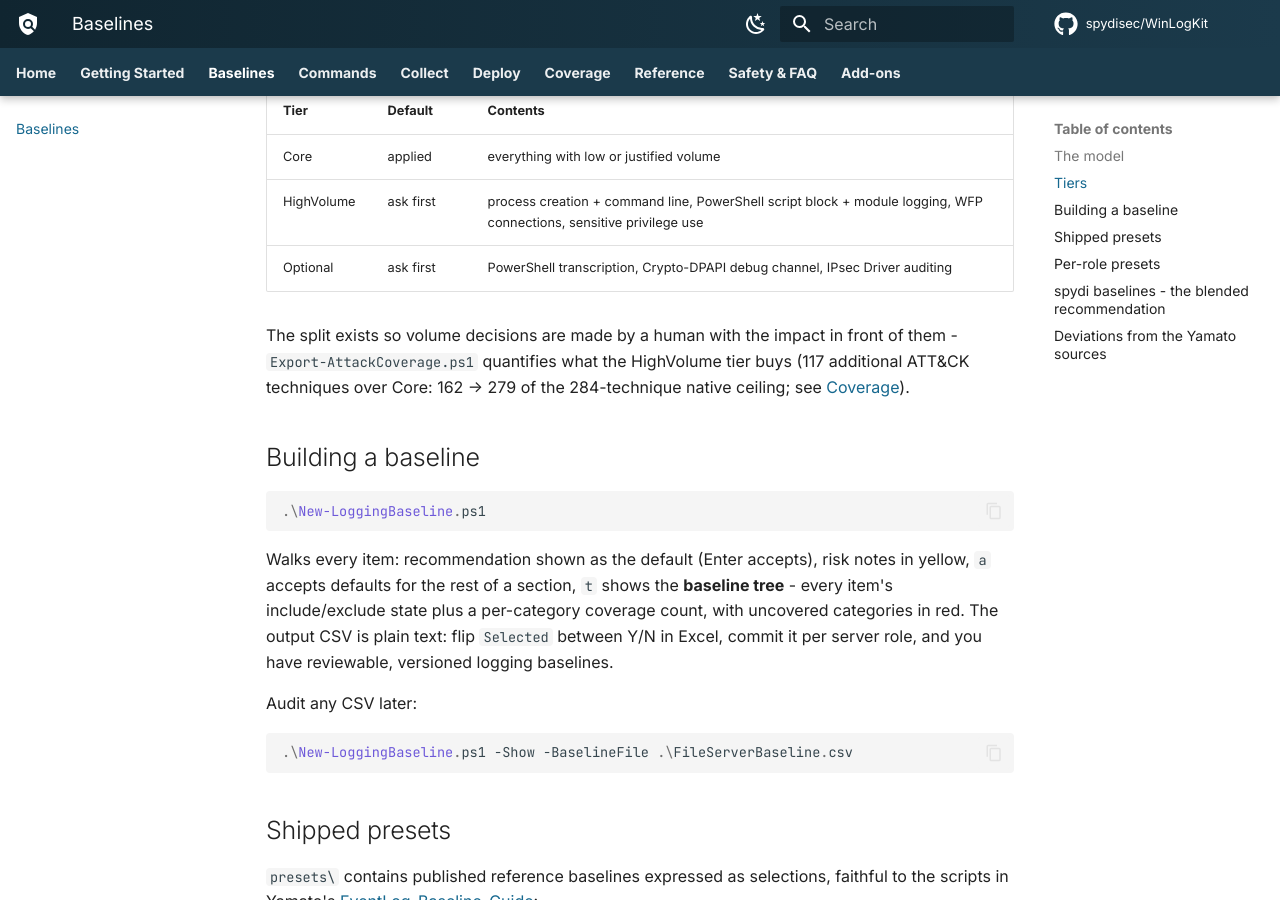
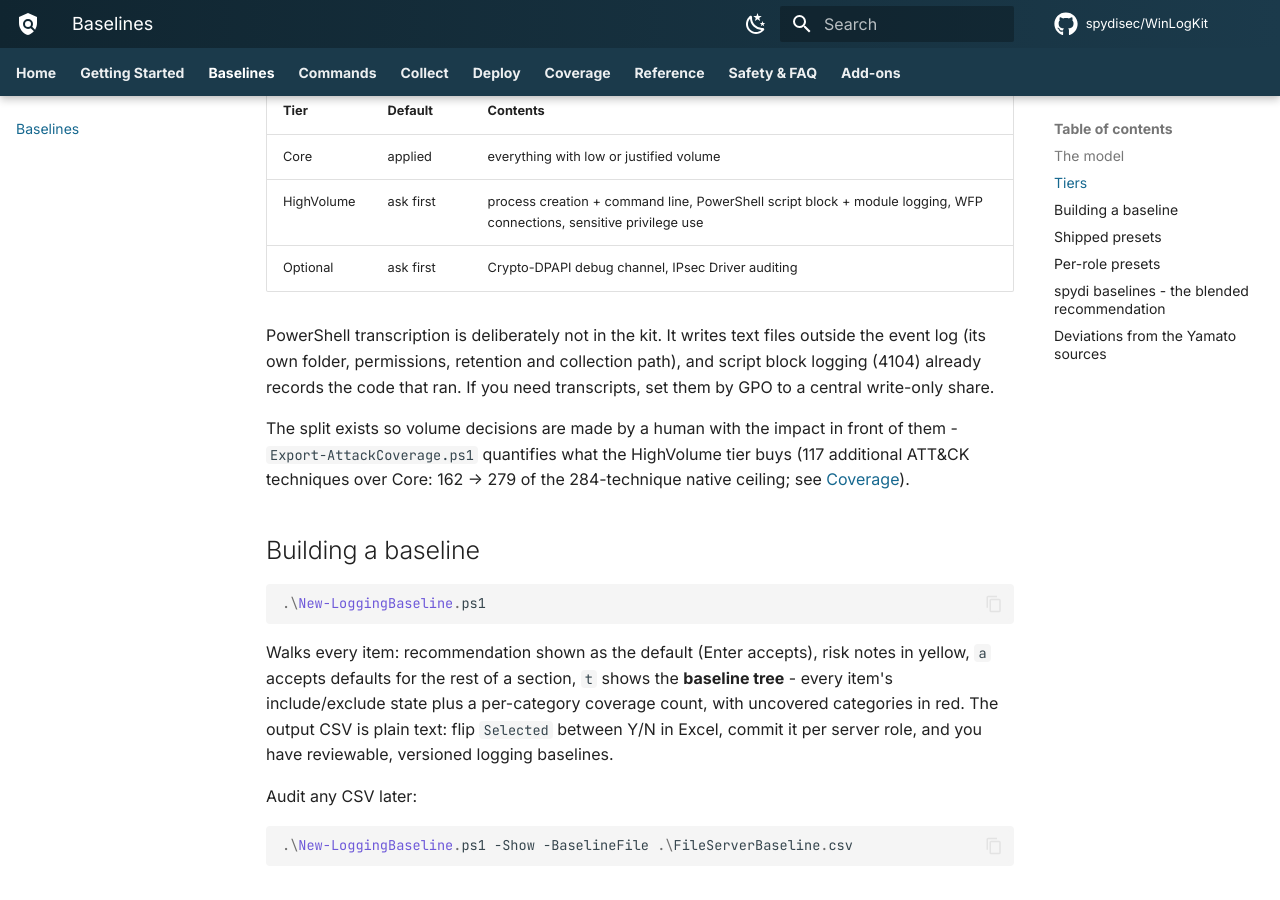
Before and after one commit to spydisec/WinLogKit, an MkDocs documentation site: the page built from docs/baselines.md, in a window 1280 px wide and 900 px high, scrolled down 798 px. Built offline with MkDocs 1.6.1 and Material for MkDocs 9.7.7, drawn with Linux system fonts in a browser that asks for light colours; comment, search, counter and statistics services are not loaded; some of the changed text lies outside the part shown.

Commit message:
Remove PowerShell transcription from the kit (#36)
The Optional tier set EnableTranscripting without an OutputDirectory, so
every PowerShell session wrote a transcript into the user's Documents
folder (and to OneDrive under Known Folder Move). Making it safe needs a
hardened folder, retention and a separate file-collection path, which is
outside an event-log kit; script block logging (4104) already records the
code that ran.

- Remove Transcription64/32 and TranscriptionHeader64/32 from the
  settings table, with a comment recording why.
- Regenerate presets (under Windows PowerShell 5.1, as committed) and the
  Reference page; update Enable help, Baselines and Coverage docs.
- CHANGELOG: note that -Rollback still removes the values on hosts where
  they were applied, and that old selection CSVs warn and ignore the rows.

Supersedes #35. Closes #34

Co-authored-by: Claude Opus 5.5 <noreply@anthropic.com>

```diff
--- a/docs/baselines.md
+++ b/docs/baselines.md
@@ -30,7 +30,13 @@ same `-BaselineFile`.
 |---|---|---|
 | Core | applied | everything with low or justified volume |
 | HighVolume | ask first | process creation + command line, PowerShell script block + module logging, WFP connections, sensitive privilege use |
-| Optional | ask first | PowerShell transcription, Crypto-DPAPI debug channel, IPsec Driver auditing |
+| Optional | ask first | Crypto-DPAPI debug channel, IPsec Driver auditing |
+
+PowerShell transcription is deliberately not in the kit. It writes text
+files outside the event log (its own folder, permissions, retention and
+collection path), and script block logging (4104) already records the code
+that ran. If you need transcripts, set them by GPO to a central
+write-only share.
 
 The split exists so volume decisions are made by a human with the impact in
 front of them - `Export-AttackCoverage.ps1` quantifies what the HighVolume
```
Also changed, not shown: other parts of docs/baselines.md (+1 -1 lines), CHANGELOG.md (+16 -0 lines), docs/mapping.md (+1 -1 lines), docs/reference.md (+0 -4 lines), 12 other files.
